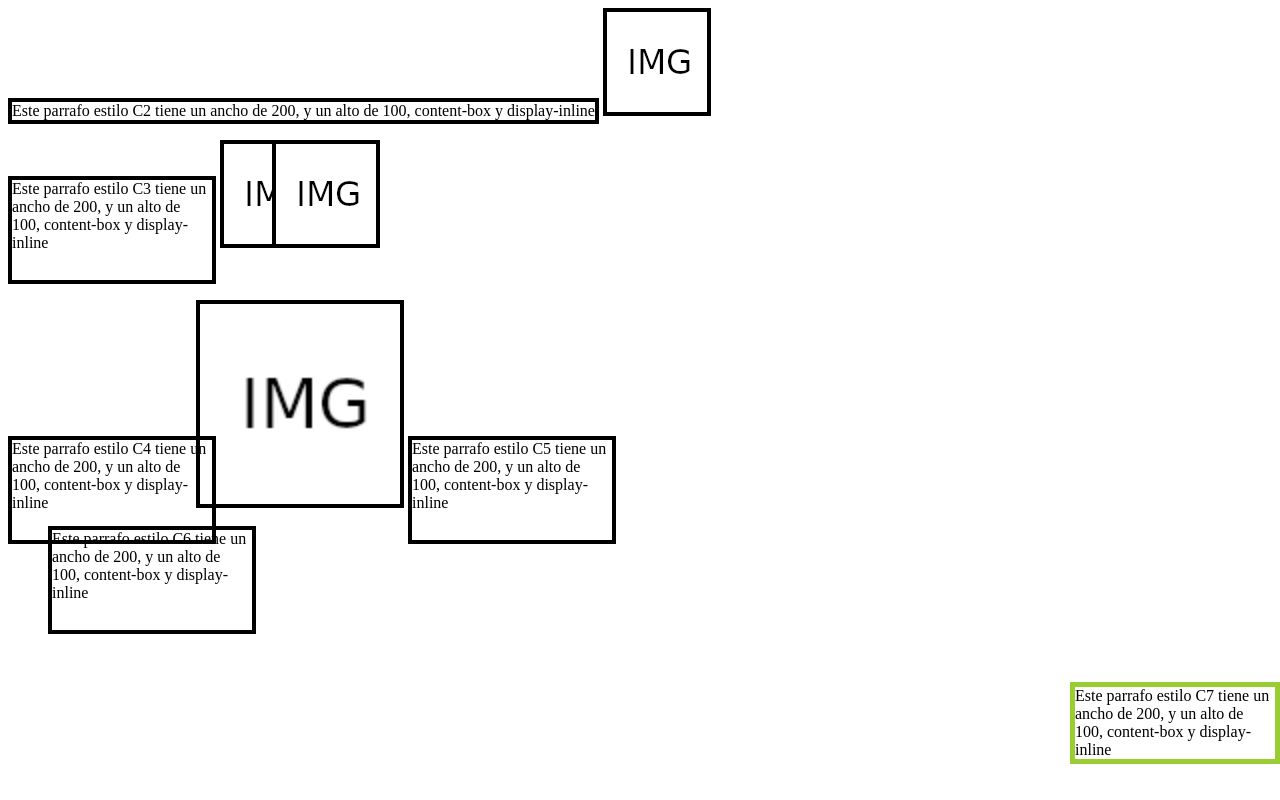
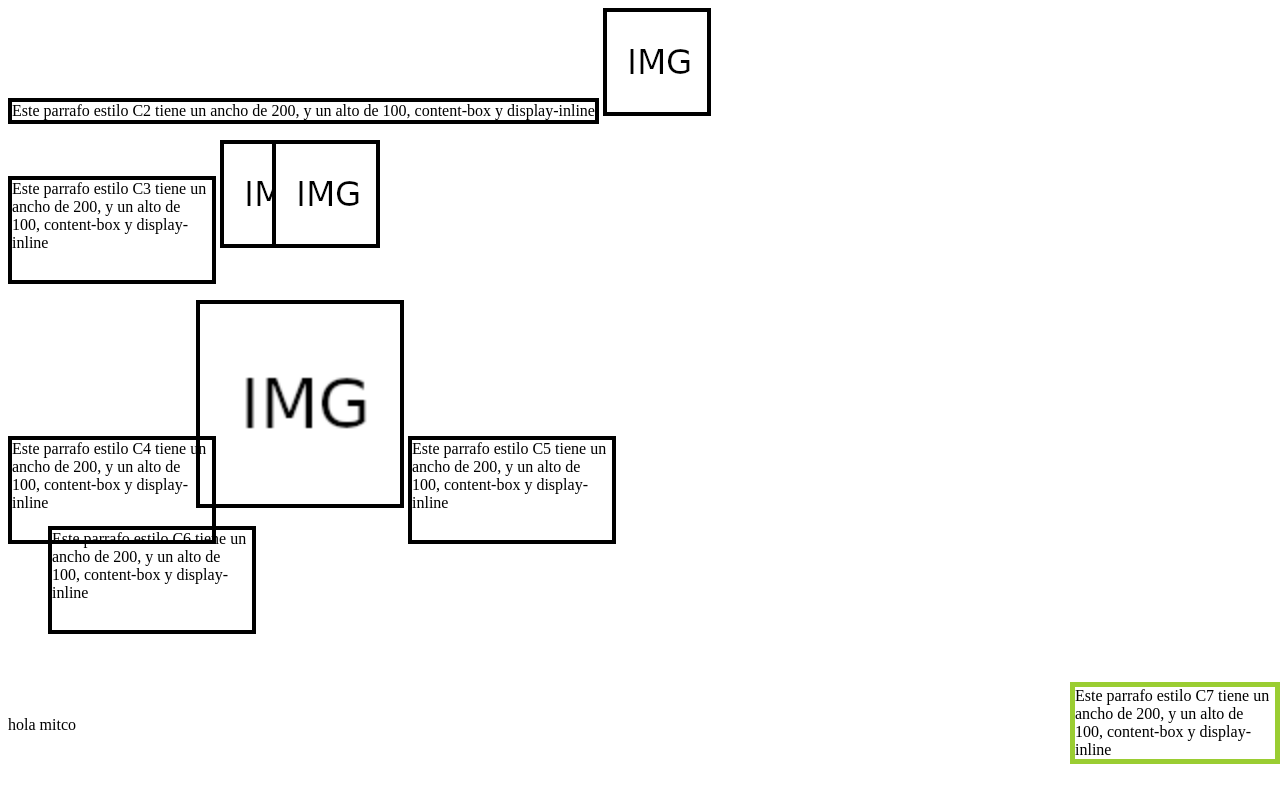
Before and after one commit to 10772021/TareaDisplay, a plain HTML site: page tarea-display_position_relatved_fixed/WebContent/html.html in a window 1280 px wide. Drawn offline with Linux system fonts and the light colour scheme.

Commit message:
Update html.html

```diff
--- a/tarea-display_position_relatved_fixed/WebContent/html.html
+++ b/tarea-display_position_relatved_fixed/WebContent/html.html
@@ -32,6 +32,8 @@
 	<p class="c7">Este parrafo estilo C7 tiene un ancho de 200, y un alto de 100,
 		content-box y display-inline</p>
 
+	<p>hola mitco</p>
+
 
 
 </body>
```
